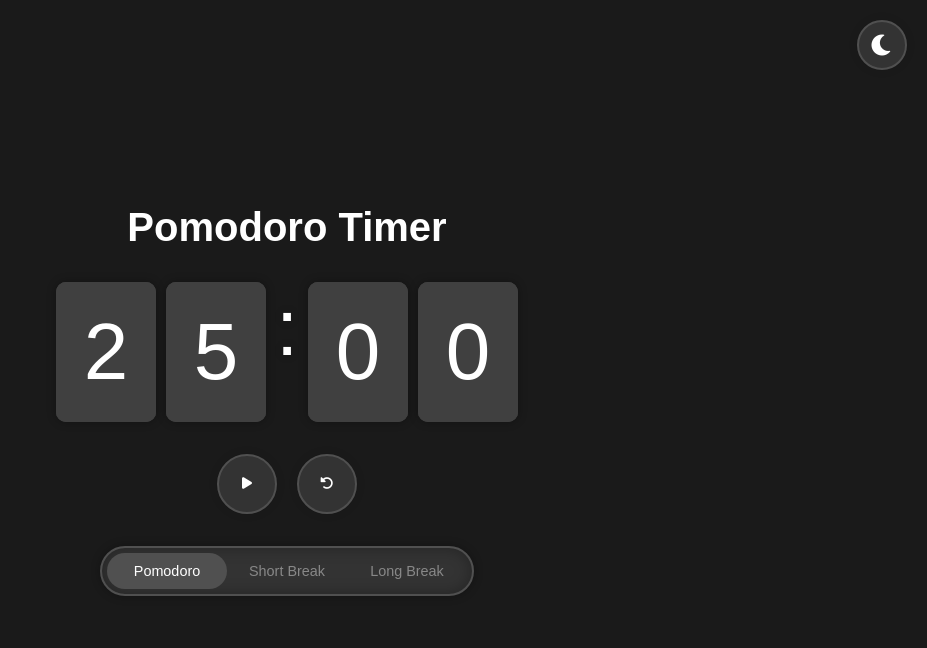
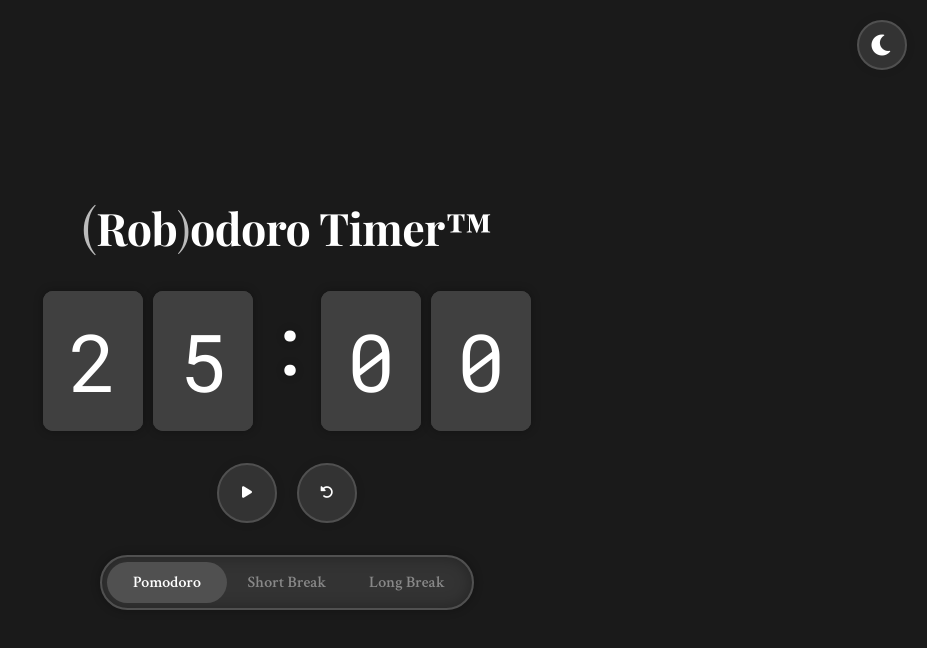
Before and after one commit to ungatedlife/practice, a plain HTML site: page index.html in a window 1280 px wide. Shown: the whole page, without its empty margins (353-1280 px from the left). Drawn offline with nearby package versions, Linux system fonts and the light colour scheme.

Commit message:
Update title and refine fonts

```diff
--- a/index.html
+++ b/index.html
@@ -3,7 +3,8 @@
 <head>
     <meta charset="UTF-8">
     <meta name="viewport" content="width=device-width, initial-scale=1.0">
-    <title>Pomodoro Timer</title>
+    <title>(Rob)odoro Timer™</title>
+    <link rel="stylesheet" href="https://fonts.googleapis.com/css2?family=Playfair+Display:wght@400;700&family=Roboto+Mono&family=Crimson+Text:wght@400;600&display=swap">
     <link rel="stylesheet" href="https://cdnjs.cloudflare.com/ajax/libs/font-awesome/6.0.0/css/all.min.css">
     <link rel="stylesheet" href="styles.css">
 </head>
@@ -15,7 +16,7 @@
                 <i class="fas fa-moon dark-icon"></i>
             </button>
         </div>
-        <h1>Pomodoro Timer</h1>
+        <h1><span>(</span>Rob<span>)</span>odoro Timer™</h1>
         <div class="timer">
             <div class="digit-group minutes-tens">
                 <div class="digit">
--- a/styles.css
+++ b/styles.css
@@ -26,7 +26,7 @@ body {
     justify-content: center;
     align-items: center;
     background: var(--bg-color);
-    font-family: 'Arial', sans-serif;
+    font-family: 'Crimson Text', serif;
     transition: background-color 0.3s ease;
 }
 
@@ -37,7 +37,19 @@ body {
 h1 {
     color: var(--text-color);
     margin-bottom: 2rem;
-    font-size: 2.5rem;
+    font-size: 2.8rem;
+    font-family: 'Playfair Display', serif;
+    font-weight: 700;
+    letter-spacing: -0.5px;
+}
+
+h1::first-letter {
+    font-size: 3.2rem;
+}
+
+h1 span {
+    opacity: 0.7;
+    font-weight: 400;
 }
 
 .theme-toggle {
@@ -105,6 +117,7 @@ h1 {
     width: 100px;
     height: 140px;
     font-size: 5rem;
+    font-family: 'Roboto Mono', monospace;
     color: var(--text-color);
     box-shadow: 0 0 10px rgba(0,0,0,0.3);
     perspective: 400px;
@@ -146,6 +159,7 @@ h1 {
 
 .separator {
     font-size: 5rem;
+    font-family: 'Roboto Mono', monospace;
     color: var(--text-color);
     text-shadow: 0 0 10px rgba(0,0,0,0.2);
     animation: blink 1s infinite;
@@ -209,7 +223,9 @@ h1 {
     padding: 10px 20px;
     cursor: pointer;
     color: #888;
-    font-size: 0.9rem;
+    font-size: 1rem;
+    font-family: 'Crimson Text', serif;
+    font-weight: 600;
     transition: color 0.3s ease;
     min-width: 120px;
     text-align: center;
```
